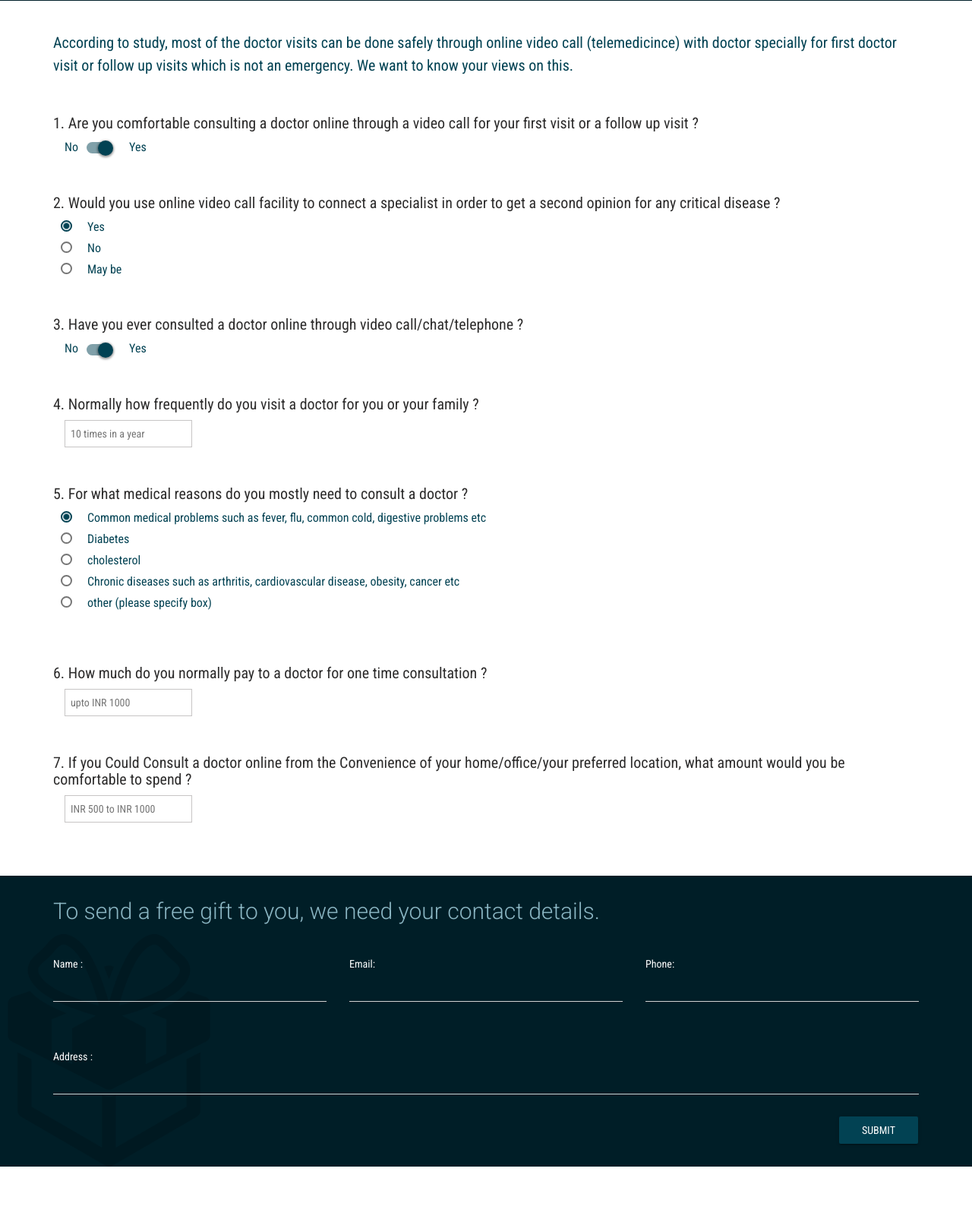
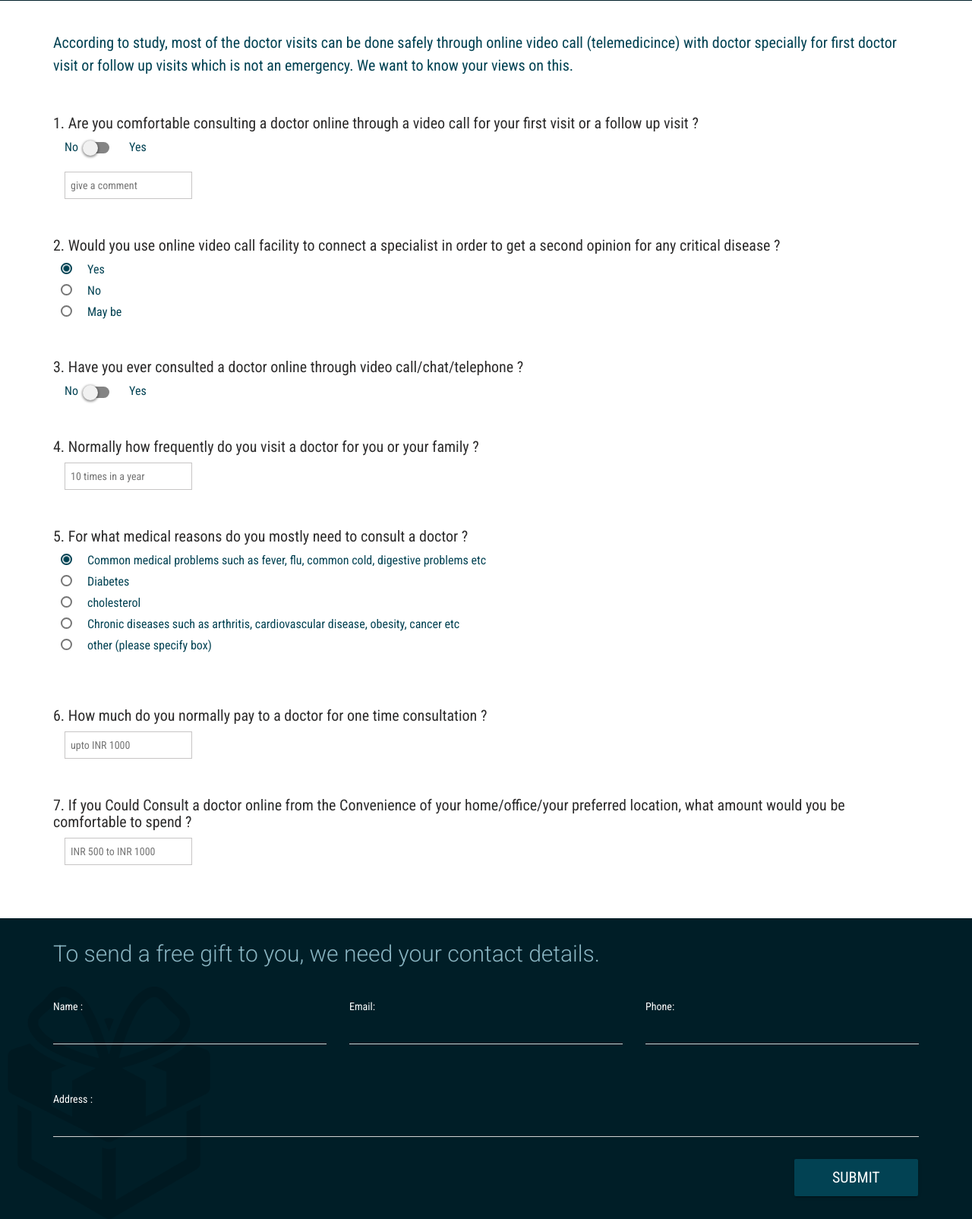
Before and after one commit to rajuappsbee/survey, a PHP site: page / in a window 1280 px wide. Shown: the part 224-1829 px from the top of the page at 76% size. Before the commit the page ends 1760 px from the top, so only its background shows below. Run offline with PHP 8.4, Linux system fonts and the light colour scheme; some libraries are stand-ins or nearby versions.

Commit message:
capcha added

```diff
--- a/css/style.css
+++ b/css/style.css
@@ -9,7 +9,7 @@
 .qa_page h2{ font-size:20px; margin-top:50px; color:#2d2c2c;font-family: 'Roboto Condensed', sans-serif; font-weight:normal;}
 .aq_top h1{ color:#8ab5c2; font-size: 27px;font-family: 'Roboto Condensed', sans-serif; font-weight:normal; line-height:37px; text-align:center;}
 .container-fixed {  margin: 0 auto;  max-width: 1000px;}
-.btn_1{ background:#024253 !important; color:#fff !important;}
+.btn_1{ background:#024253 !important; color:#fff !important;padding: 10px 50px; font-size: 20px;margin-left: 20px;}
 .footer{ background:#001e27 url(../img/gift2.png)10px bottom no-repeat;}
 .aq_top{ background:#001f29; padding:10px;}
 .footer input{ color:#fff; font-weight:normal; font-family:Arial, Helvetica, sans-serif;}
--- a/index.php
+++ b/index.php
@@ -41,8 +41,10 @@
       <div class="checkbox">
         <div class="togglebutton">
            <label class="left_15">
-            No &nbsp; <input type="checkbox" checked name="answer1"> &nbsp; Yes
+            No &nbsp; <input type="checkbox" name="answer1"> &nbsp; Yes
           </label>
+          <div class="clr20"></div>
+          <input type="text" class="custom_box" placeholder="give a comment" name="answer11">
         </div>
       </div>
 
@@ -70,7 +72,7 @@
       <div class="checkbox">
         <div class="togglebutton">
            <label class="left_15">
-            No &nbsp; <input type="checkbox" checked name="answer3"> &nbsp; Yes
+            No &nbsp; <input type="checkbox" name="answer3"> &nbsp; Yes
           </label>
         </div>
       </div>
@@ -161,9 +163,11 @@
                   </div>
                   <span class="adderrormsg error_msg" style="display:none;"></span>
 
-                  <div class="g-recaptcha" data-sitekey="6LcLUBcUAAAAAGcgiI78eFOvbT7iuJbLR7vgWi6j"></div>
 
                   <button type="button" class="btn btn-raised btn_1 pull-right" id="submbtn" onClick="checkValidForm();">Submit</button>
+
+                  <div class="g-recaptcha pull-right" data-sitekey="6LcLUBcUAAAAAGcgiI78eFOvbT7iuJbLR7vgWi6j"></div>
+
                   <div class="clr20"></div>
               </div>
           </div>
```
